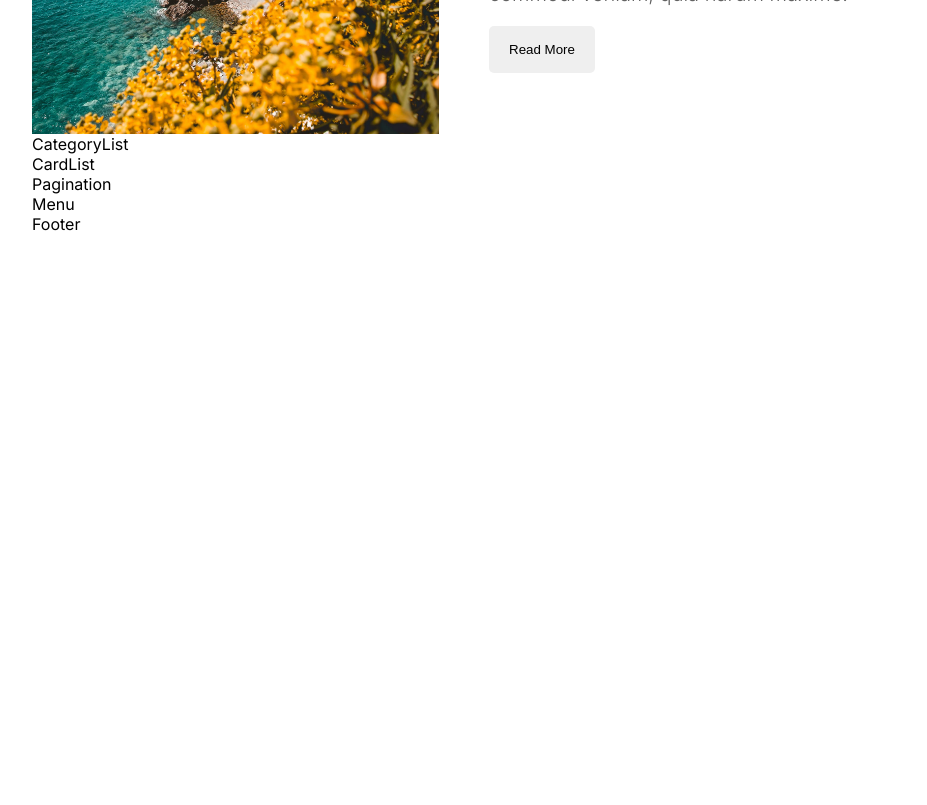
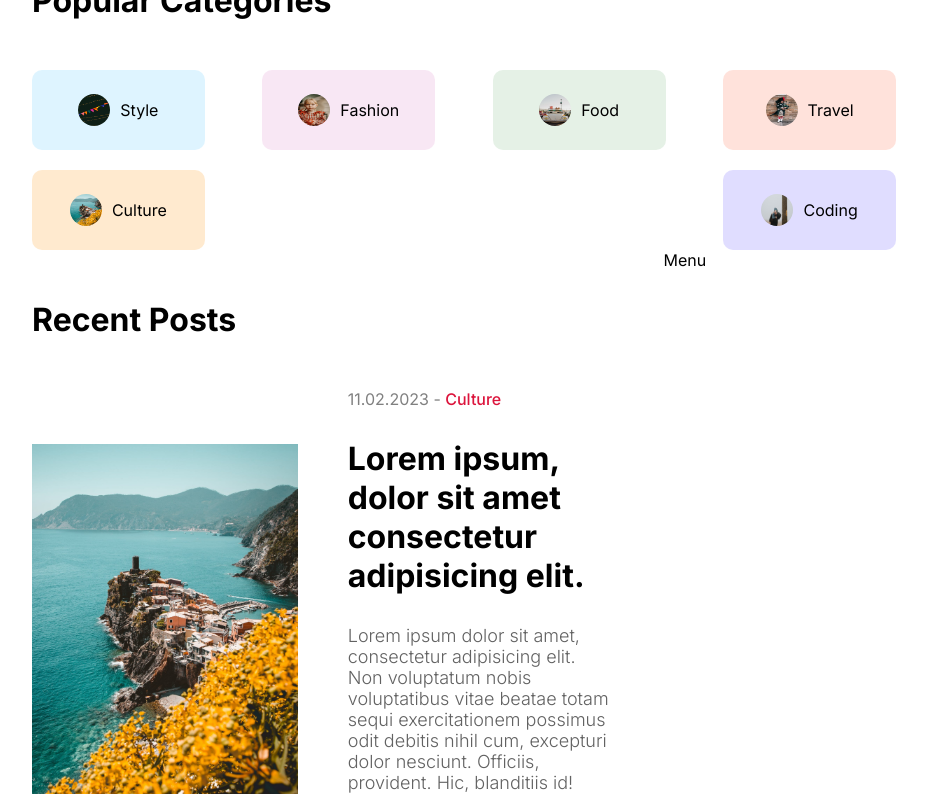
Before and after one commit to babymoonjunior/next-blog-app, a Next.js app: page / in a window 1280 px wide. Shown: the part 1020-1825 px from the top of the page, without its empty margins (176-1103 px from the left). Before the commit the page ends 1254 px from the top, so only its background shows below. Built offline with nearby package versions, Linux system fonts and the light colour scheme.

Commit message:
Style: CardList component

```diff
--- a/src/app/homepage.module.css
+++ b/src/app/homepage.module.css
@@ -0,0 +1,4 @@
+.content{
+    display:flex;
+    gap: 50px;
+}
--- /dev/null
+++ b/src/components/card/Card.jsx
@@ -0,0 +1,29 @@
+import styles from "./card.module.css";
+import Image from "next/image";
+import Link from "next/link";
+
+export default function Card() {
+  return (
+    <div className={styles.container}>
+      <div className={styles.imageContainer}>
+        <Image src="/p1.jpeg" alt="" fill className={styles.image}/>
+      </div>
+      <div className={styles.textContainer}>
+        <div className={styles.detail}>
+          <span className={styles.date}>11.02.2023 - </span>
+          <span className={styles.category}>Culture</span>
+        </div>
+        <Link href="/">
+          <h1>Lorem ipsum, dolor sit amet consectetur adipisicing elit.</h1>
+        </Link>
+        <p className={styles.desc}>
+          Lorem ipsum dolor sit amet, consectetur adipisicing elit. Non
+          voluptatum nobis voluptatibus vitae beatae totam sequi exercitationem
+          possimus odit debitis nihil cum, excepturi dolor nesciunt. Officiis,
+          provident. Hic, blanditiis id!
+        </p>
+        <Link href="/" className={styles.link}>Read More</Link>
+      </div>
+    </div>
+  );
+}
--- /dev/null
+++ b/src/components/card/card.module.css
@@ -0,0 +1,44 @@
+.container {
+  margin-bottom: 50px;
+  display: flex;
+  align-items: center;
+  gap: 50px;
+}
+
+.imageContainer {
+  flex: 1;
+  height: 350px;
+  position: relative;
+}
+
+.image {
+  object-fit: cover;
+}
+
+.textContainer {
+  flex: 1;
+  display: flex;
+  flex-direction: column;
+  gap: 30px;
+}
+
+.date {
+  color: gray;
+}
+
+.category {
+  color: crimson;
+  font-weight: 500;
+}
+
+.desc {
+  font-size: 18px;
+  font-weight: 300;
+  color: var(--softTextColor);
+}
+
+.link {
+  border-bottom: 1px solid crimson;
+  width: max-content;
+  padding: 2px 0px;
+}
--- a/src/components/cardList/CardList.jsx
+++ b/src/components/cardList/CardList.jsx
@@ -1,11 +1,18 @@
 import React from "react";
-import styles from "./cardList.module.css"
+import styles from "./cardList.module.css";
 import Pagination from "../pagination/Pagination";
+import Card from "../card/Card";
 
 export default function CardList() {
   return (
     <div className={styles.container}>
-      CardList
+      <h1 className={styles.title}>Recent Posts</h1>
+      <div className={styles.posts}>
+        <Card />
+        <Card />
+        <Card />
+        <Card />
+      </div>
       <Pagination />
     </div>
   );
--- a/src/components/cardList/cardList.module.css
+++ b/src/components/cardList/cardList.module.css
@@ -1,3 +1,7 @@
 .container{
+   flex:5;
+}
 
+.title{
+   margin: 50px 0px;
 }
--- a/src/components/categoryList/CategoryList.jsx
+++ b/src/components/categoryList/CategoryList.jsx
@@ -1,10 +1,92 @@
 import React from "react";
-import styles from "./categoryList.module.css"
+import styles from "./categoryList.module.css";
+import Link from "next/link";
+import Image from "next/image";
 
 export default function CategoryList() {
   return (
     <div className={styles.container}>
-      CategoryList
+      <h1 className={styles.title}>Popular Categories</h1>
+      <div className={styles.categories}>
+        <Link
+          href="/blog?cat=style"
+          className={`${styles.category} ${styles.style}`}
+        >
+          <Image
+            src="/style.png"
+            alt=""
+            width={32}
+            height={32}
+            className={styles.image}
+          />
+          style
+        </Link>
+        <Link
+          href={`/blog`}
+          className={`${styles.category} ${styles.fashion}`}
+        >
+          <Image
+            src="/fashion.png"
+            alt=""
+            width={32}
+            height={32}
+            className={styles.image}
+          />
+          fashion
+        </Link>
+        <Link
+          href={`/blog`}
+          className={`${styles.category} ${styles.food}`}
+        >
+          <Image
+            src="/food.png"
+            alt=""
+            width={32}
+            height={32}
+            className={styles.image}
+          />
+          food
+        </Link>
+        <Link
+          href={`/blog`}
+          className={`${styles.category} ${styles.travel}`}
+        >
+          <Image
+            src="/travel.png"
+            alt=""
+            width={32}
+            height={32}
+            className={styles.image}
+          />
+          travel
+        </Link>
+        <Link
+          href={`/blog`}
+          className={`${styles.category} ${styles.culture}`}
+        >
+          <Image
+            src="/culture.png"
+            alt=""
+            width={32}
+            height={32}
+            className={styles.image}
+          />
+          culture
+        </Link>
+        <Link
+          href={`/blog`}
+          className={`${styles.category} ${styles.coding}`}
+        >
+          <Image
+            src="/coding.png"
+            alt=""
+            width={32}
+            height={32}
+            className={styles.image}
+          />
+          coding
+        </Link>
+      </div>
     </div>
   );
 }
--- a/src/components/categoryList/categoryList.module.css
+++ b/src/components/categoryList/categoryList.module.css
@@ -1,3 +1,76 @@
 .container{
+}
 
+.title{
+    margin: 50px 0px;
 }
+
+.categories{
+    display: flex;
+    flex-wrap: wrap;
+    justify-content: space-between;
+    gap: 20px;
+}
+
+.category{
+    display: flex;
+    align-items: center;
+    gap: 10px;
+    text-transform: capitalize;
+    width:15%;
+    height: 80px;
+    justify-content: center;
+    border-radius: 10px;
+}
+
+.category.style{
+    background-color: #57c4ff31;
+}
+
+.category.fashion{
+    background-color: #da85c731;
+}
+
+.category.food{
+    background-color: #7fb88133;
+}
+
+.category.travel{
+    background-color: #ff795736;
+}
+
+.category.culture{
+    background-color: #ffb04f45;
+}
+
+.category.coding{
+    background-color: #5e4fff31;
+}
+
+.image{
+    border-radius: 50%;
+}
+
+@media screen and (max-width:1280px) {
+    .category{
+        width: 20%;
+    }
+}
+
+@media screen and (max-width:1024px) {
+    .category{
+        width: 25%;
+    }
+}
+
+@media screen and (max-width:768px) {
+    .category{
+        width: 45%;
+    }
+}
+
+@media screen and (max-width:640px) {
+    .category{
+        width: 100%;
+    }
+}
--- a/src/components/featured/Featured.jsx
+++ b/src/components/featured/Featured.jsx
@@ -6,7 +6,7 @@ export default function Featured() {
   return (
     <div className={styles.container}>
       <h1 className={styles.title}>
-        <b>Hey, Wenny dev here!</b> Discover my stories and creative ideas.
+        <b>Hey, Wennie dev here!</b> Discover my stories and creative ideas.
       </h1>
       <div className={styles.post}>
         <div className={styles.imgContainer}>
--- a/src/components/featured/featured.module.css
+++ b/src/components/featured/featured.module.css
@@ -47,3 +47,31 @@
     border-radius: 5px;
     width: max-content;
 }
+
+@media screen and (max-width:1280px) {
+    .title{
+        font-size: 72px;
+    }
+}
+
+@media screen and (max-width:1024px) {
+    .title{
+        font-size: 64px;
+    }
+
+    .imgContainer{
+        display: none;
+    }
+}
+
+@media screen and (max-width:768px) {
+    .title{
+        font-size: 48px;
+    }
+}
+
+@media screen and (max-width:640px) {
+    .title{
+        font-size: 36px;
+    }
+}
--- a/src/components/menu/menu.module.css
+++ b/src/components/menu/menu.module.css
@@ -1,3 +1,3 @@
 .container{
-
+   flex:2;
 }
--- a/src/components/navbar/Navbar.jsx
+++ b/src/components/navbar/Navbar.jsx
@@ -14,7 +14,7 @@ export default function Navbar() {
         <Image src="/tiktok.png" alt="tiktok" width={24} height={24} />
         <Image src="/youtube.png" alt="youtube" width={24} height={24} />
       </div>
-      <div className={styles.logo}>wennyblog</div>
+      <div className={styles.logo}>wennieblog</div>
       <div className={styles.links}>
         <ThemeToggle />
         <Link href="/" className={styles.link}>Homepage</Link>
```
